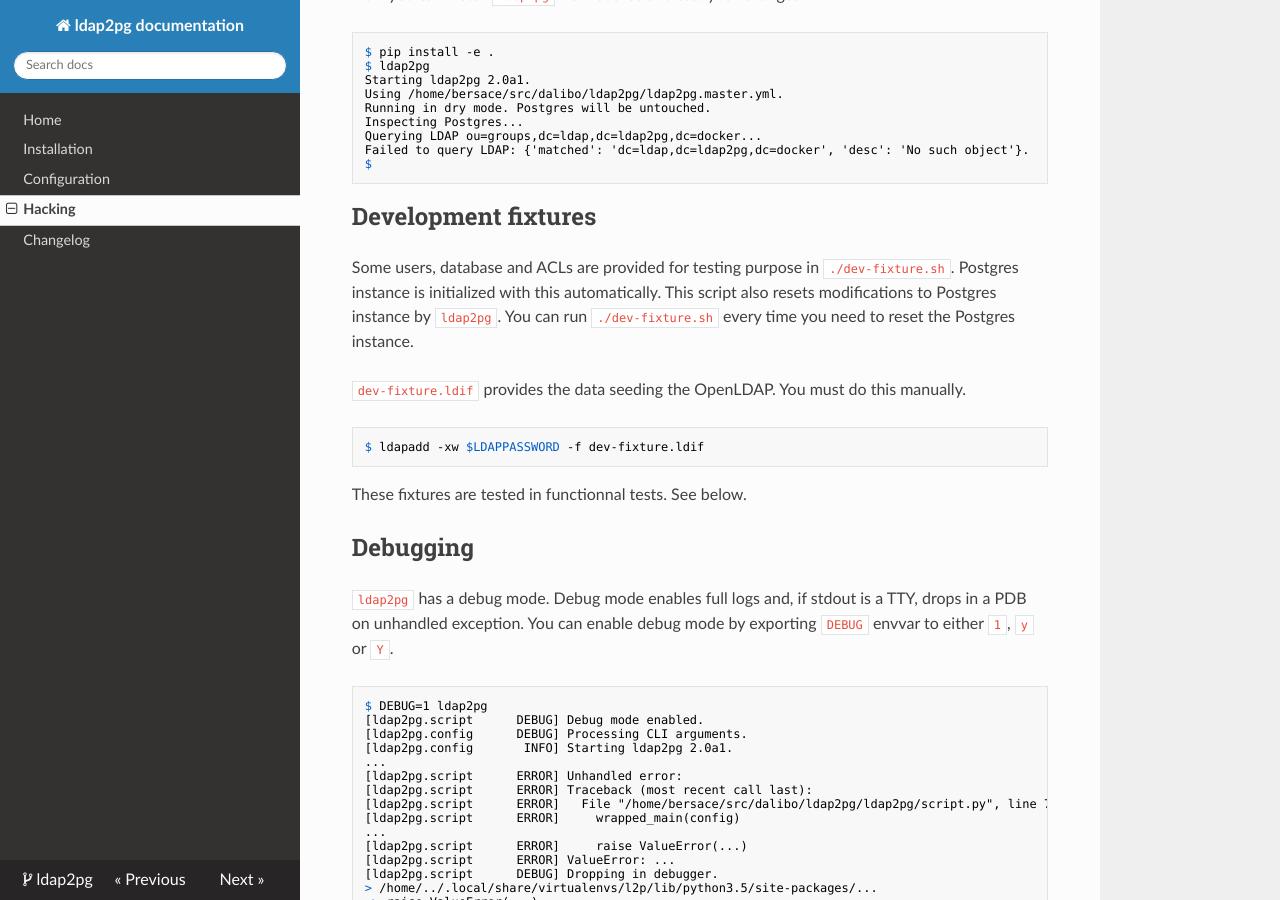
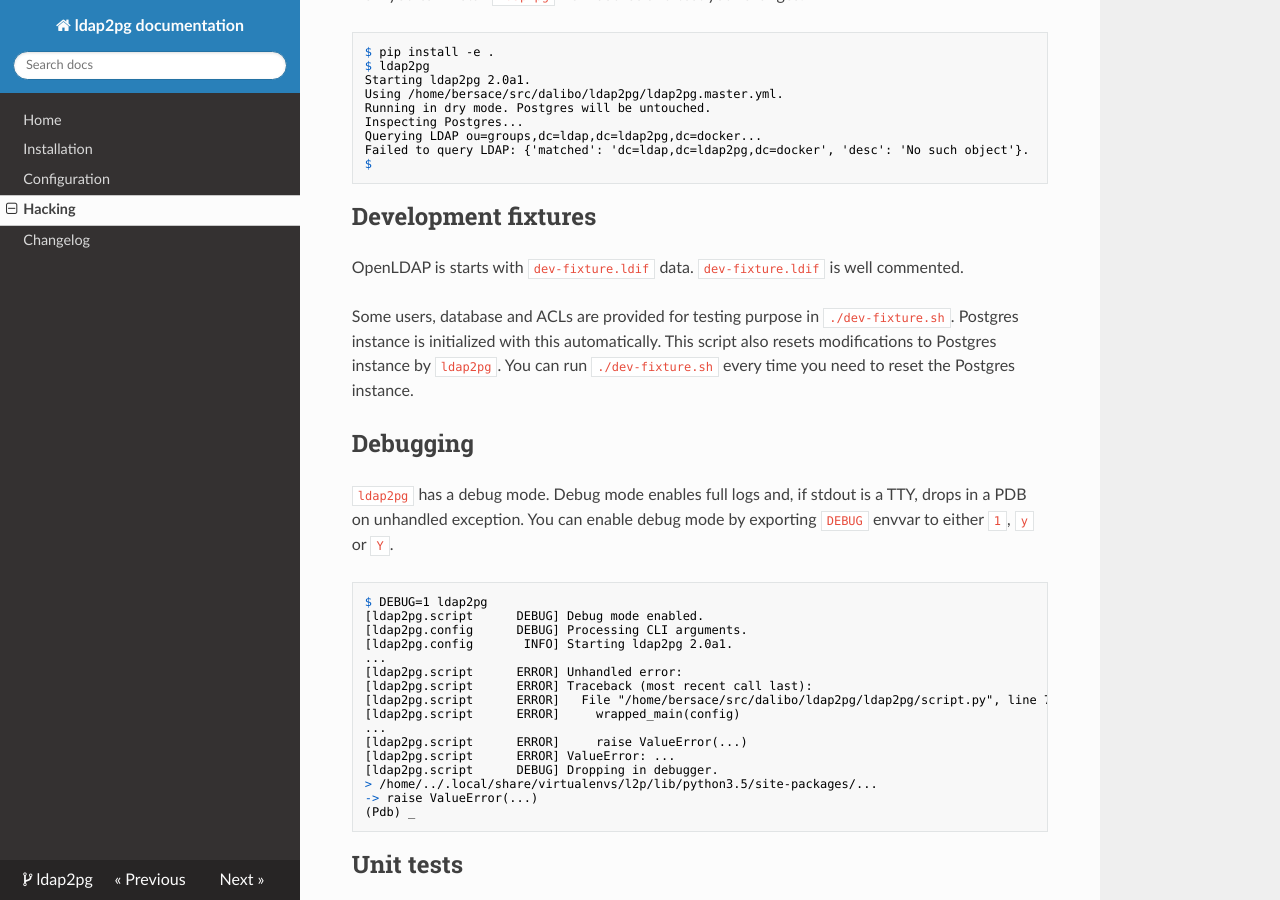
Before and after one commit to dalibo/ldap2pg, an MkDocs documentation site: the page built from docs/hacking.md, in a window 1280 px wide and 900 px high, scrolled down 1255 px. Built offline with MkDocs 1.6.1, drawn with Linux system fonts in a browser that asks for light colours; nearby versions of some CDN libraries; old or Windows-style settings are respelled for this version of MkDocs.

Commit message:
Load dev-fixture.ldif

````diff
--- a/docker-compose.yml
+++ b/docker-compose.yml
@@ -24,7 +24,7 @@
     - ldapetc:/etc/ldap/slap.d/
     - ldapvar:/var/lib/ldap
     - ./docker/dev-config.ldif:/container/service/slapd/assets/config/bootstrap/ldif/90-config.ldif
-    # - ./dev-fixture.ldif:/container/service/slapd/assets/config/bootstrap/ldif/95-data.ldif
+    - ./dev-fixture.ldif:/container/service/slapd/assets/config/bootstrap/ldif/95-data.ldif
     hostname: ldap.ldap2pg.docker
     entrypoint: /ldap2pg-entrypoint.sh
     labels:
--- a/docs/hacking.md
+++ b/docs/hacking.md
@@ -83,19 +83,13 @@
 
 # Development fixtures
 
+OpenLDAP is starts with `dev-fixture.ldif` data. `dev-fixture.ldif` is well
+commented.
+
 Some users, database and ACLs are provided for testing purpose in
 `./dev-fixture.sh`. Postgres instance is initialized with this automatically.
 This script also resets modifications to Postgres instance by `ldap2pg`. You can
 run `./dev-fixture.sh` every time you need to reset the Postgres instance.
-
-`dev-fixture.ldif` provides the data seeding the OpenLDAP. You must do this
-manually.
-
-``` console
-$ ldapadd -xw $LDAPPASSWORD -f dev-fixture.ldif
-```
-
-These fixtures are tested in functionnal tests. See below.
 
 
 # Debugging
````
Also changed, not shown: 1 other file.
